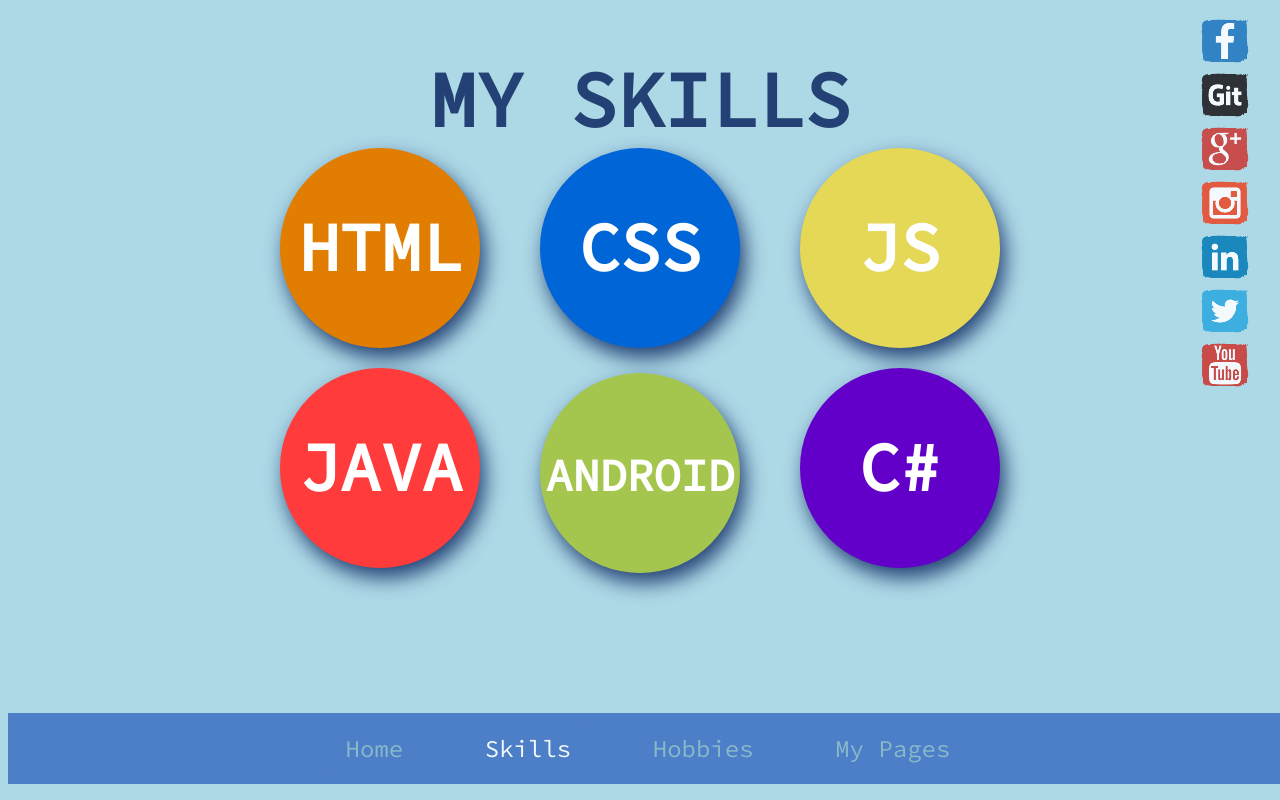
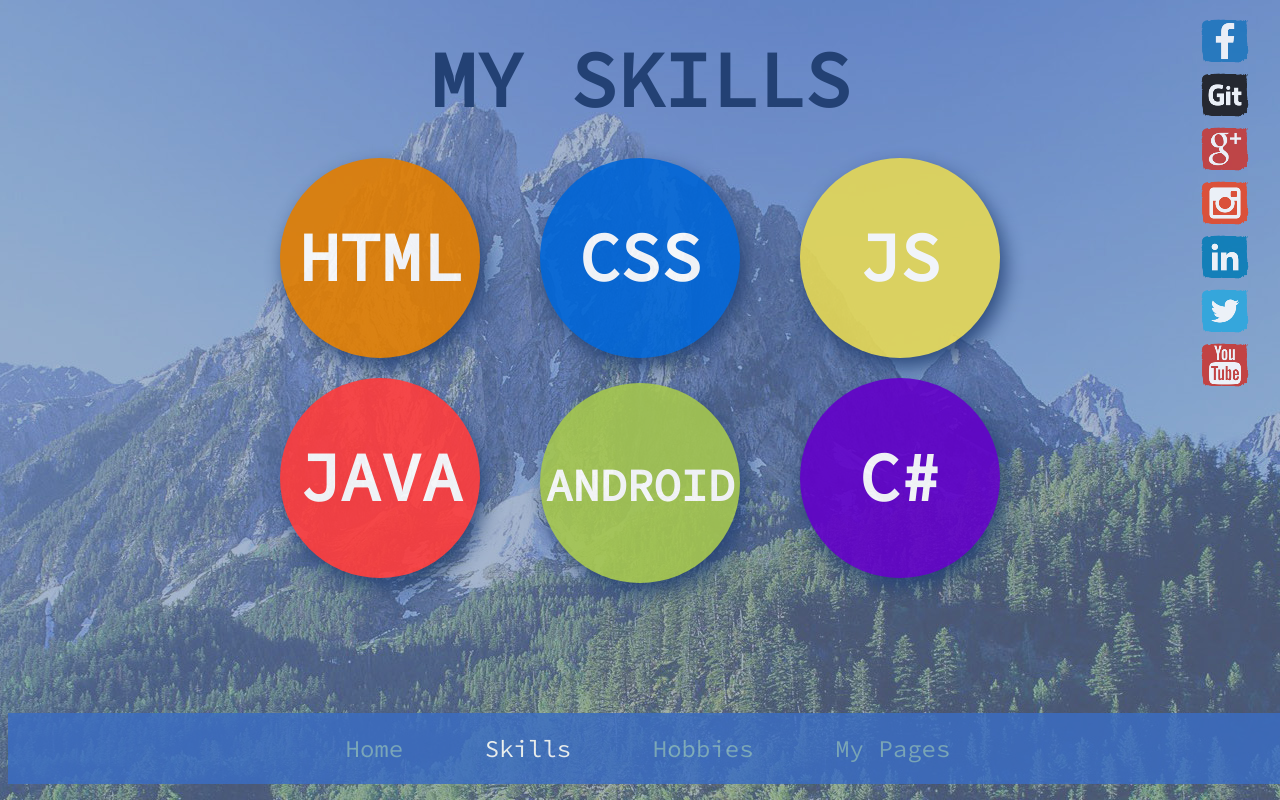
Before and after one commit to ward-spacecase/ward-spacecase.github.io, a plain HTML site: page skills.html in a window 1280 px wide. Drawn offline with Linux system fonts and the light colour scheme.

Commit message:
updated 7/6 at 11:48AM

```diff
--- a/style2.css
+++ b/style2.css
@@ -1,10 +1,10 @@
 body {
-     background-image: none;
+     /*background-image: none;*/
 }
 .my{
     font-size: 78px;
-    margin-top: 50px;
-    margin-bottom: 0;
+    margin-top: 30px;
+    margin-bottom: 30px;
 }
 section .skill {
      display: inline-block;
@@ -12,6 +12,7 @@ section .skill {
     border-radius: 100%;
     width: 200px;
     height: 200px;
+    opacity: 0.9;
 }
 .skill h2 {
     font-size: 68px;
```
Also changed, not shown: skills.html (+1 -1 lines).
